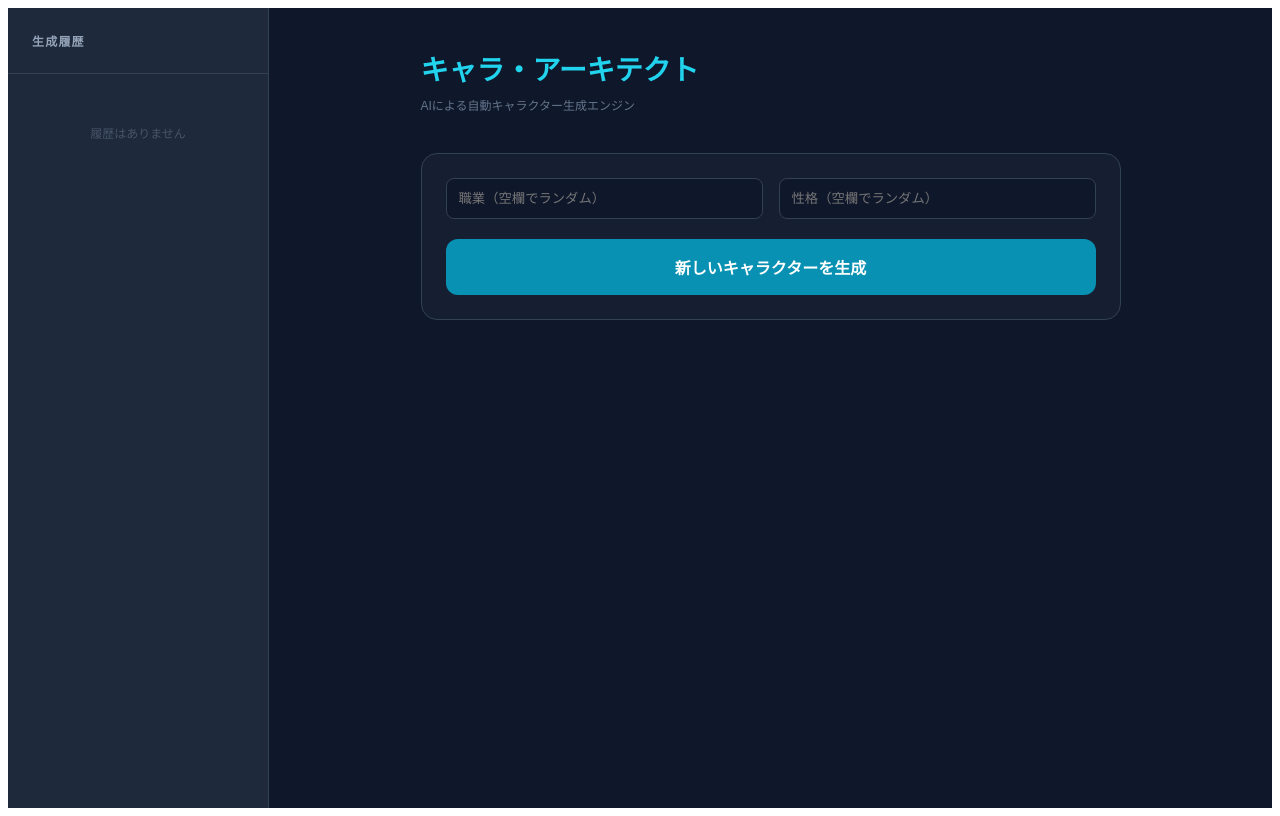
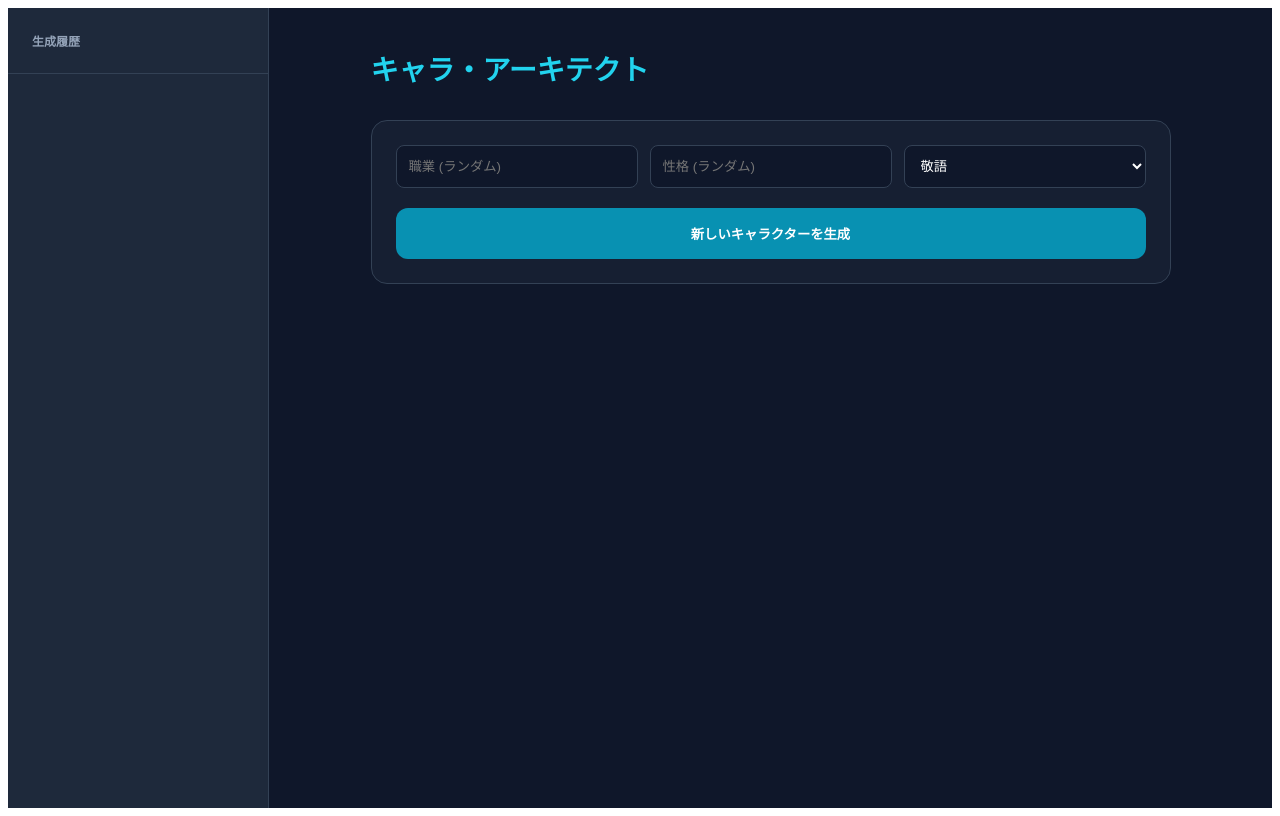
Before and after one commit to erykitchen/text-tool, a Next.js app: page / in a window 1280 px wide. Built offline with nearby package versions, Linux system fonts and the light colour scheme.

Commit message:
Update page.js

```diff
--- a/app/page.js
+++ b/app/page.js
@@ -4,6 +4,7 @@ import { useState, useEffect } from 'react';
 export default function GeneratorPage() {
   const [job, setJob] = useState('');
   const [personality, setPersonality] = useState('');
+  const [tone, setTone] = useState('polite'); // 口調管理
   const [result, setResult] = useState('');
   const [loading, setLoading] = useState(false);
   const [selectedInfo, setSelectedInfo] = useState(null);
@@ -21,7 +22,12 @@ export default function GeneratorPage() {
       const res = await fetch('/api/generate', {
         method: 'POST',
         headers: { 'Content-Type': 'application/json' },
-        body: JSON.stringify({ job: job || 'random', personality: personality || 'random', template: "■キャラ名\n...\n" }),
+        body: JSON.stringify({
+          job: job || 'random',
+          personality: personality || 'random',
+          tone: tone,
+          template: "■キャラ名\n...\n"
+        }),
       });
       const data = await res.json();
       const info = { job: data.selectedJob, personality: data.selectedPersonality, date: new Date().toLocaleString() };
@@ -30,64 +36,56 @@ export default function GeneratorPage() {
       const newHistory = [{ ...info, content: data.result }, ...history].slice(0, 20);
       setHistory(newHistory);
       localStorage.setItem('gen_history', JSON.stringify(newHistory));
-    } catch (e) {
-      alert("生成に失敗しました");
-    }
+    } catch (e) { alert("失敗しました"); }
     setLoading(false);
   };
 
   return (
     <div style={{ display: 'flex', minHeight: '100vh', backgroundColor: '#0f172a', color: '#f1f5f9', fontFamily: 'sans-serif' }}>
-
-      {/* 左側サイドバー */}
+      {/* サイドバー */}
       <aside style={{ width: '260px', backgroundColor: '#1e293b', borderRight: '1px solid #334155', display: 'flex', flexDirection: 'column' }}>
         <div style={{ padding: '24px', borderBottom: '1px solid #334155' }}>
-          <h2 style={{ fontSize: '12px', fontWeight: 'bold', color: '#94a3b8', letterSpacing: '0.1em', margin: 0 }}>生成履歴</h2>
+          <h2 style={{ fontSize: '12px', fontWeight: 'bold', color: '#94a3b8', margin: 0 }}>生成履歴</h2>
         </div>
         <div style={{ flex: 1, overflowY: 'auto', padding: '10px' }}>
-          {history.length === 0 ? (
-            <p style={{ fontSize: '12px', color: '#475569', textAlign: 'center', marginTop: '40px' }}>履歴はありません</p>
-          ) : (
-            history.map((item, i) => (
-              <button key={i} onClick={() => {setResult(item.content); setSelectedInfo(item);}} style={{ width: '100%', textAlign: 'left', padding: '12px', borderRadius: '8px', backgroundColor: 'transparent', border: 'none', color: '#cbd5e1', cursor: 'pointer', transition: '0.2s', marginBottom: '4px' }} onMouseEnter={(e) => e.target.style.backgroundColor = '#334155'} onMouseLeave={(e) => e.target.style.backgroundColor = 'transparent'}>
-                <div style={{ fontSize: '14px', fontWeight: 'bold', overflow: 'hidden', textOverflow: 'ellipsis', whiteSpace: 'nowrap' }}>{item.job}</div>
-                <div style={{ fontSize: '10px', color: '#64748b' }}>{item.personality}</div>
-              </button>
-            ))
-          )}
+          {history.map((item, i) => (
+            <button key={i} onClick={() => {setResult(item.content); setSelectedInfo(item);}} style={{ width: '100%', textAlign: 'left', padding: '12px', borderRadius: '8px', backgroundColor: 'transparent', border: 'none', color: '#cbd5e1', cursor: 'pointer', marginBottom: '4px' }}>
+              <div style={{ fontSize: '14px', fontWeight: 'bold' }}>{item.job}</div>
+              <div style={{ fontSize: '10px', color: '#64748b' }}>{item.personality}</div>
+            </button>
+          ))}
         </div>
       </aside>
 
-      {/* メインエリア */}
+      {/* メイン */}
       <main style={{ flex: 1, padding: '40px', overflowY: 'auto' }}>
-        <div style={{ maxWidth: '700px', margin: '0 auto' }}>
-
-          <header style={{ marginBottom: '40px' }}>
-            <h1 style={{ fontSize: '28px', fontWeight: '900', color: '#22d3ee', margin: '0 0 8px 0' }}>キャラ・アーキテクト</h1>
-            <p style={{ fontSize: '12px', color: '#64748b', margin: 0 }}>AIによる自動キャラクター生成エンジン</p>
+        <div style={{ maxWidth: '800px', margin: '0 auto' }}>
+          <header style={{ marginBottom: '32px' }}>
+            <h1 style={{ fontSize: '28px', fontWeight: '900', color: '#22d3ee', margin: '0' }}>キャラ・アーキテクト</h1>
           </header>
 
-          <div style={{ backgroundColor: 'rgba(30, 41, 59, 0.5)', border: '1px solid #334155', padding: '24px', borderRadius: '16px', marginBottom: '32px' }}>
-            <div style={{ display: 'grid', gridTemplateColumns: '1fr 1fr', gap: '16px', marginBottom: '20px' }}>
-              <input type="text" placeholder="職業（空欄でランダム）" value={job} onChange={(e) => setJob(e.target.value)} style={{ backgroundColor: '#0f172a', border: '1px solid #334155', borderRadius: '8px', padding: '12px', color: '#fff', outline: 'none' }} />
-              <input type="text" placeholder="性格（空欄でランダム）" value={personality} onChange={(e) => setPersonality(e.target.value)} style={{ backgroundColor: '#0f172a', border: '1px solid #334155', borderRadius: '8px', padding: '12px', color: '#fff', outline: 'none' }} />
+          <div style={{ backgroundColor: '#1e293b80', border: '1px solid #334155', padding: '24px', borderRadius: '16px', marginBottom: '32px' }}>
+            <div style={{ display: 'grid', gridTemplateColumns: '1fr 1fr 1fr', gap: '12px', marginBottom: '20px' }}>
+              <input type="text" placeholder="職業 (ランダム)" value={job} onChange={(e) => setJob(e.target.value)} style={{ backgroundColor: '#0f172a', border: '1px solid #334155', borderRadius: '8px', padding: '12px', color: '#fff' }} />
+              <input type="text" placeholder="性格 (ランダム)" value={personality} onChange={(e) => setPersonality(e.target.value)} style={{ backgroundColor: '#0f172a', border: '1px solid #334155', borderRadius: '8px', padding: '12px', color: '#fff' }} />
+              <select value={tone} onChange={(e) => setTone(e.target.value)} style={{ backgroundColor: '#0f172a', border: '1px solid #334155', borderRadius: '8px', padding: '12px', color: '#fff', cursor: 'pointer' }}>
+                <option value="polite">敬語</option>
+                <option value="casual">タメ語</option>
+              </select>
             </div>
-
-            <button onClick={generate} disabled={loading} style={{ width: '100%', padding: '16px', borderRadius: '12px', backgroundColor: loading ? '#334155' : '#0891b2', color: '#fff', border: 'none', fontWeight: 'bold', cursor: 'pointer', fontSize: '16px', transition: '0.3s' }}>
-              {loading ? "生成中..." : "新しいキャラクターを生成"}
+            <button onClick={generate} style={{ width: '100%', padding: '16px', borderRadius: '12px', backgroundColor: '#0891b2', color: '#fff', border: 'none', fontWeight: 'bold', cursor: 'pointer' }}>
+              {loading ? "ARCHITECTING..." : "新しいキャラクターを生成"}
             </button>
           </div>
 
           {result && (
             <div style={{ animation: 'fadeIn 0.5s ease-out' }}>
-              <div style={{ display: 'flex', justifyContent: 'space-between', marginBottom: '12px', alignItems: 'center' }}>
-                <div style={{ fontSize: '12px', color: '#22d3ee', fontWeight: 'bold' }}>
-                  展開中: {selectedInfo?.job} / {selectedInfo?.personality}
-                </div>
-                <button onClick={() => {navigator.clipboard.writeText(result); alert('コピーしました');}} style={{ fontSize: '10px', padding: '4px 12px', backgroundColor: '#334155', border: 'none', borderRadius: '4px', color: '#94a3b8', cursor: 'pointer' }}>コピー</button>
+              <div style={{ display: 'flex', justifyContent: 'space-between', marginBottom: '12px' }}>
+                <span style={{ fontSize: '12px', color: '#22d3ee' }}>ACTIVE: {selectedInfo?.job}</span>
+                <button onClick={() => {navigator.clipboard.writeText(result); alert('コピー！');}} style={{ fontSize: '10px', backgroundColor: '#334155', color: '#fff', border: 'none', padding: '4px 12px', borderRadius: '4px', cursor: 'pointer' }}>コピー</button>
               </div>
               <div style={{ backgroundColor: '#1e293b', border: '1px solid #334155', padding: '32px', borderRadius: '16px', boxShadow: '0 20px 25px -5px rgba(0, 0, 0, 0.5)' }}>
-                <pre style={{ margin: 0, whiteSpace: 'pre-wrap', fontSize: '14px', lineHeight: '1.6', color: '#e2e8f0', fontFamily: 'monospace' }}>{result}</pre>
+                <pre style={{ margin: 0, whiteSpace: 'pre-wrap', fontSize: '14px', lineHeight: '1.8', color: '#e2e8f0', fontFamily: 'monospace' }}>{result}</pre>
               </div>
             </div>
           )}
```
